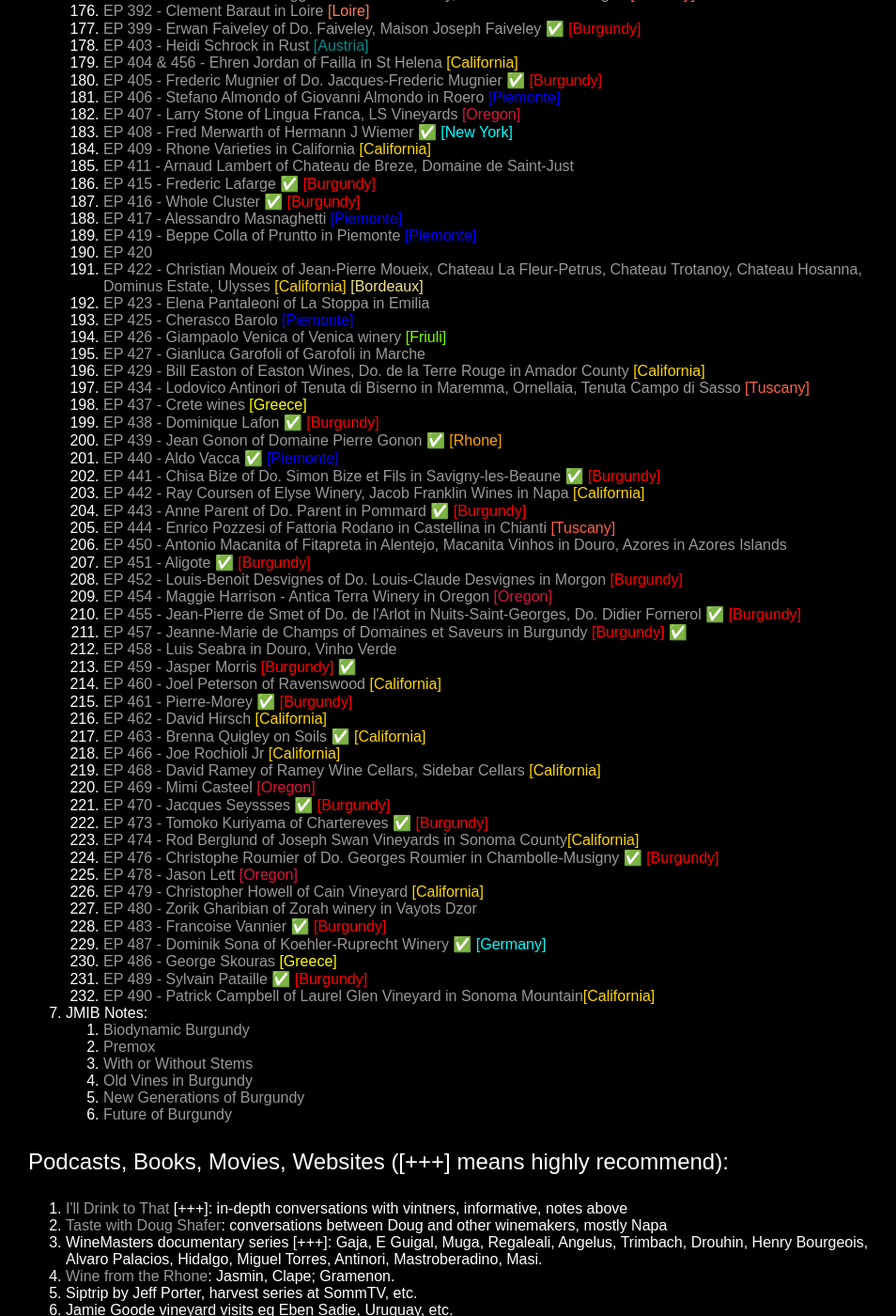
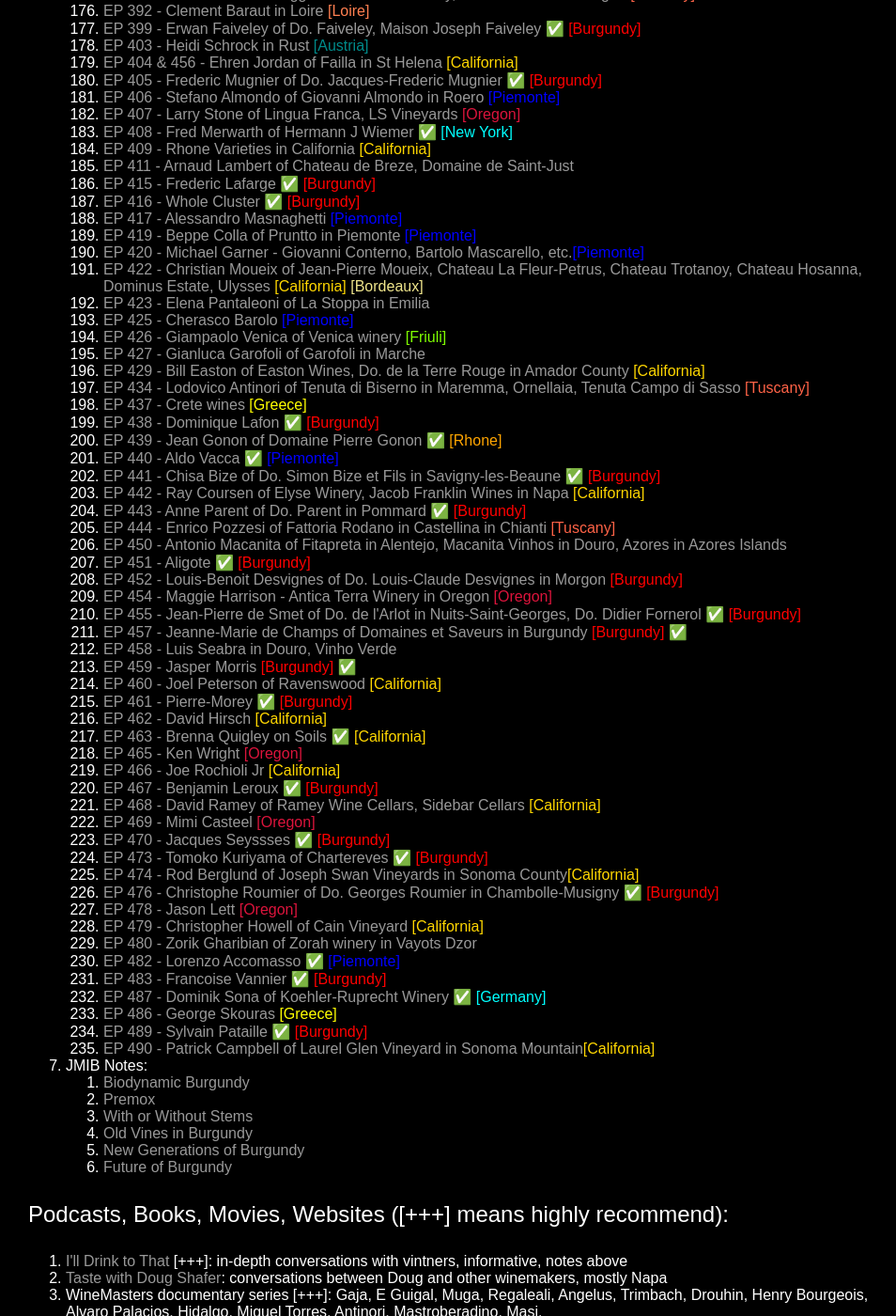
Before and after one commit to shenglih/shenglih.github.io, a Jekyll site: the page built from study/index.html, in a window 1280 px wide and 1400 px high, scrolled down 4449 px. Shown: the whole window at 94% size, without its empty margins (162-1116 px from the left). Built offline with Jekyll 4.4.1, drawn with Linux system fonts in a browser that asks for light colours; comment, search, counter and statistics services are not loaded.

Commit message:
update list

```diff
--- a/study/index.html
+++ b/study/index.html
@@ -259,7 +259,7 @@
 			<li><a href="https://ai-somm.github.io/study/416.pdf">EP 416 - Whole Cluster</a> ✅ <a style="color:red;">[Burgundy]</a></li>
 			<li><a href="https://ai-somm.github.io/study/417.pdf">EP 417 - Alessandro Masnaghetti</a> <a style="color:blue;">[Piemonte]</a></li>
 			<li><a href="https://ai-somm.github.io/study/419.pdf">EP 419 - Beppe Colla of Pruntto in Piemonte</a> <a style="color:blue;">[Piemonte]</a></li>
-			<li><a href="https://ai-somm.github.io/study/420.pdf">EP 420 </a></li>
+			<li><a href="https://ai-somm.github.io/study/420.pdf">EP 420 - Michael Garner - Giovanni Conterno, Bartolo Mascarello, etc.<a style="color:blue;">[Piemonte]</a></li>
 			<li><a href="https://ai-somm.github.io/study/422.pdf">EP 422 - Christian Moueix of Jean-Pierre Moueix, Chateau La Fleur-Petrus, Chateau Trotanoy, Chateau Hosanna, Dominus Estate, Ulysses</a> <a style="color:gold;">[California]</a> <a style="color:khaki;">[Bordeaux]</a></li>
 			<li><a href="https://ai-somm.github.io/study/423.pdf">EP 423 - Elena Pantaleoni of La Stoppa in Emilia</a></li>
 			<li><a href="https://ai-somm.github.io/study/425.pdf">EP 425 - Cherasco Barolo</a> <a style="color:blue;">[Piemonte]</a></li>
@@ -287,7 +287,9 @@
 			<li><a href="https://ai-somm.github.io/study/461.pdf">EP 461 - Pierre-Morey</a> ✅ <a style="color:red;">[Burgundy]</a></li>
 			<li><a href="https://ai-somm.github.io/study/462.pdf">EP 462 - David Hirsch</a> <a style="color:gold;">[California]</a></li>
 			<li><a href="https://ai-somm.github.io/study/463.pdf">EP 463 - Brenna Quigley on Soils</a> ✅ <a style="color:gold;">[California]</a></li>
+			<li><a href="https://ai-somm.github.io/study/465.pdf">EP 465 - Ken Wright</a> <a style="color:crimson;">[Oregon]</a></li>
 			<li><a href="https://ai-somm.github.io/study/466.pdf">EP 466 - Joe Rochioli Jr</a> <a style="color:gold;">[California]</a></li>
+			<li><a href="https://ai-somm.github.io/study/467.pdf">EP 467 - Benjamin Leroux</a> ✅ <a style="color:red;">[Burgundy]</a></li>
 			<li><a href="https://ai-somm.github.io/study/468.pdf">EP 468 - David Ramey of Ramey Wine Cellars, Sidebar Cellars</a> <a style="color:gold;">[California]</a></li>
 			<li><a href="https://ai-somm.github.io/study/469.pdf">EP 469 - Mimi Casteel</a> <a style="color:crimson;">[Oregon]</a></li>
 			<li><a href="https://ai-somm.github.io/study/470.pdf">EP 470 - Jacques Seyssses</a> ✅ <a style="color:red;">[Burgundy]</a></li>
@@ -297,6 +299,7 @@
 			<li><a href="https://ai-somm.github.io/study/478.pdf">EP 478 - Jason Lett</a> <a style="color:crimson;">[Oregon]</a></li>
 			<li><a href="https://ai-somm.github.io/study/479.pdf">EP 479 - Christopher Howell of Cain Vineyard</a> <a style="color:gold;">[California]</a></li>
 			<li><a href="https://ai-somm.github.io/study/480.pdf">EP 480 - Zorik Gharibian of Zorah winery in Vayots Dzor</a></li>
+            <li><a href="https://ai-somm.github.io/study/482.pdf">EP 482 - Lorenzo Accomasso</a> ✅ <a style="color:blue;">[Piemonte]</a></li>
 			<li><a href="https://ai-somm.github.io/study/483.pdf">EP 483 - Francoise Vannier</a> ✅ <a style="color:red;">[Burgundy]</a></li>
 			<li><a href="https://ai-somm.github.io/study/487.pdf">EP 487 - Dominik Sona of Koehler-Ruprecht Winery</a> ✅ <a style="color:cyan;">[Germany]</a></li>
 			<li><a href="https://ai-somm.github.io/study/487.pdf">EP 486 - George Skouras</a> <a style="color:yellow;">[Greece]</a></li>
```
